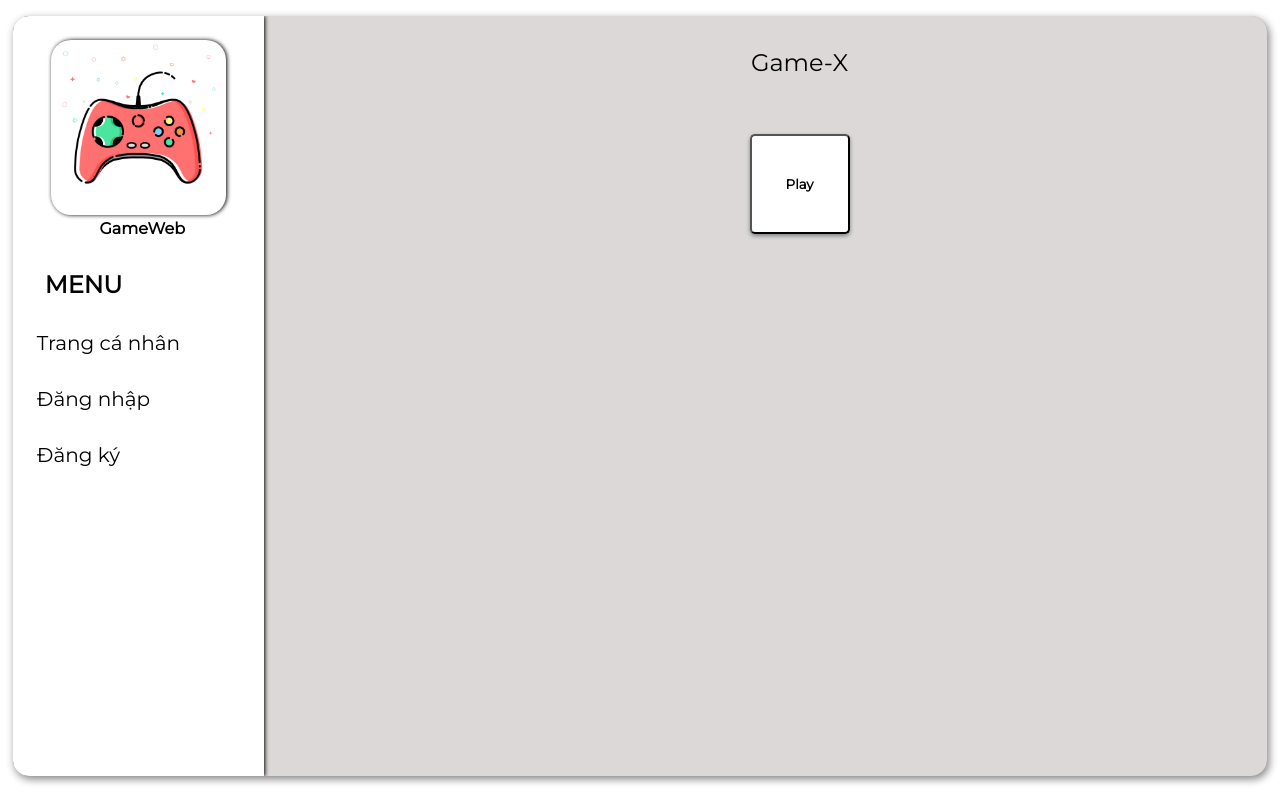
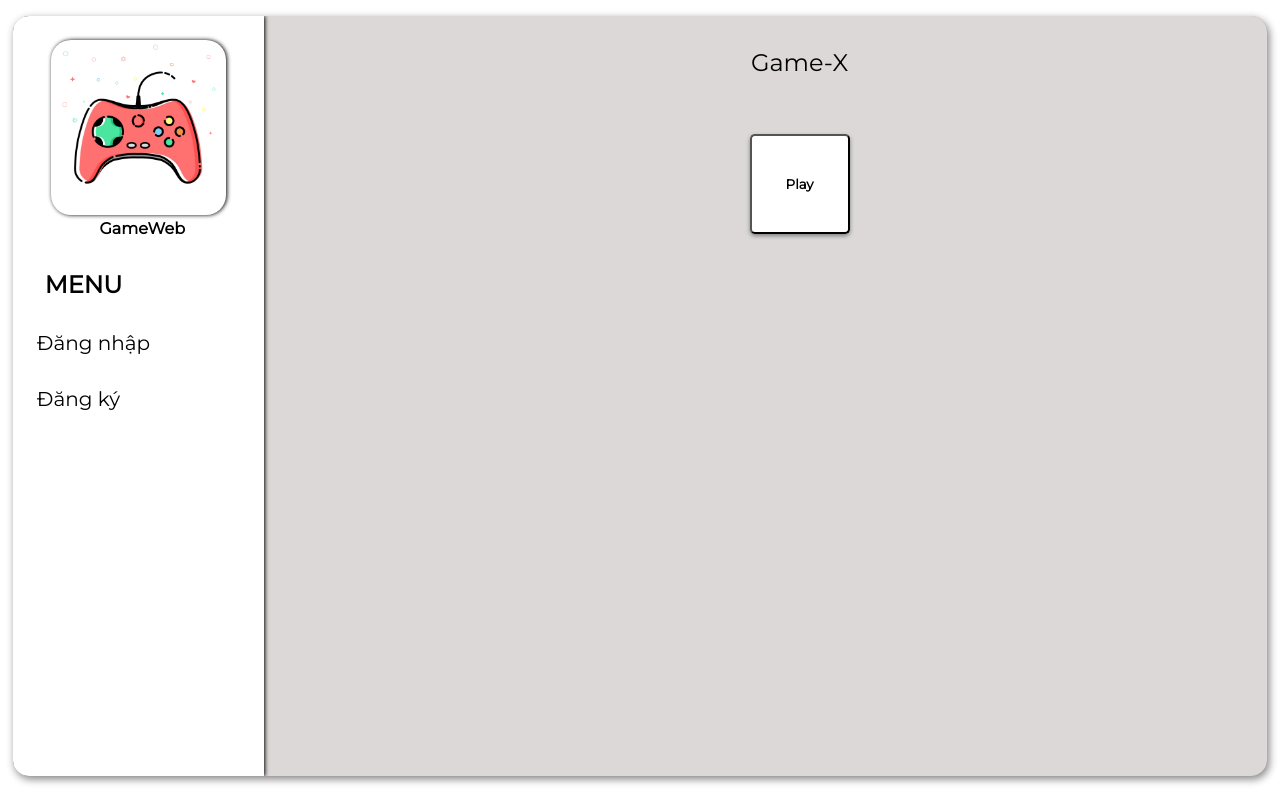
Before and after one commit to DuuuKieee/Gaming-Share-Website, a React (Create React App) app in the folder client/: page /Game-X in a window 1280 px wide. Built offline with nearby package versions, Linux system fonts and the light colour scheme.

Commit message:
'fix_SideBar.jsx'

```diff
--- a/client/src/Components/SideBar/SideBar.jsx
+++ b/client/src/Components/SideBar/SideBar.jsx
@@ -1,15 +1,17 @@
-import React, {useState} from "react";
+import React, { useState } from "react";
 import "./SideBar.scss";
-
+import Cookies from "js-cookie";
 import logo from "../../Assets/logo.png"
 const SideBar = () => {
     const [isLogin, setIsLogin] = useState(true);
+    const token = Cookies.get("token");
+    if (token) {
         return (
             <div className="sideBar">
                 <div className="logo flex">
                     <a href="/" className="noneColorLink">
                         <img src={logo} alt="Img Name"></img>
-                    <h2 style={{ fontSize: "var(--h3Fontsize)",color: "var(--titleText)"  }}>GameWeb</h2>
+                        <h2 style={{ fontSize: "var(--h3Fontsize)", color: "var(--titleText)" }}>GameWeb</h2>
                     </a>
                 </div>
                 <div className="Tag">
@@ -22,6 +24,40 @@ const SideBar = () => {
                                 Trang cá nhân
                             </a>
                         </li>
+                        {/* <li className="ListItems">
+                            <a href="/log-in" className="tagLink">
+                                Đăng nhập
+                            </a>
+                        </li>
+                        <li className="ListItems">
+                            <a href="/Register" className="tagLink">
+                                Đăng ký
+                            </a>
+                        </li> */}
+                    </ul>
+                </div>
+            </div>
+        )
+    }
+    else {
+        return (
+            <div className="sideBar">
+                <div className="logo flex">
+                    <a href="/" className="noneColorLink">
+                        <img src={logo} alt="Img Name"></img>
+                        <h2 style={{ fontSize: "var(--h3Fontsize)", color: "var(--titleText)" }}>GameWeb</h2>
+                    </a>
+                </div>
+                <div className="Tag">
+                    <h3 className="Title">
+                        MENU
+                    </h3>
+                    <ul className="UserMenuList grid">
+                        {/* <li className="ListItems">
+                            <a href={isLogin ? "/User-Profile" : "/log-in"} className="tagLink">
+                                Trang cá nhân
+                            </a>
+                        </li> */}
                         <li className="ListItems">
                             <a href="/log-in" className="tagLink">
                                 Đăng nhập
@@ -38,4 +74,6 @@ const SideBar = () => {
         )
     }
 
+}
+
 export default SideBar
```
Lines whose indentation alone changed are shown as unchanged.
